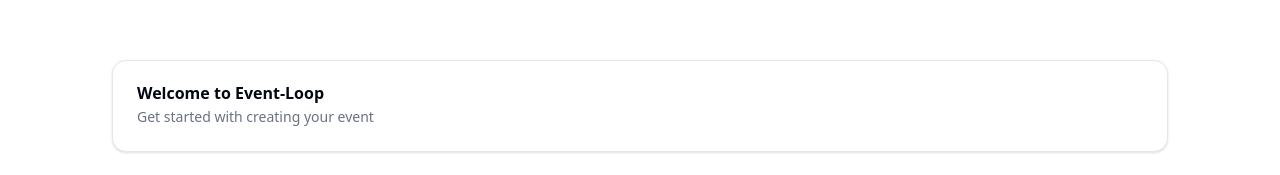
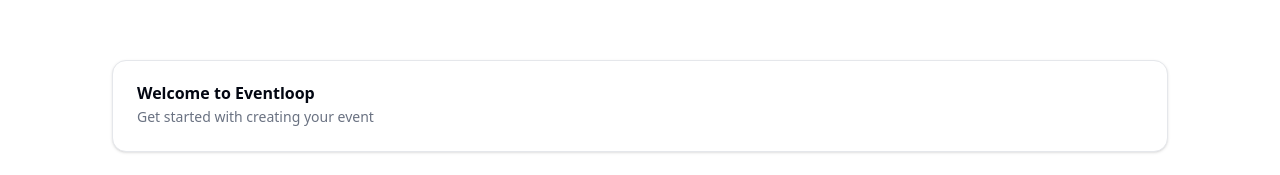
Before and after one commit to event-xyz/eventloop-fe, a Next.js app: page / in a window 1280 px wide. Shown: the part 420-595 px from the top of the page. Built offline with nearby package versions, Linux system fonts and the light colour scheme; no server answers.

Commit message:
misc: change CardTitle

```diff
--- a/app/page.js
+++ b/app/page.js
@@ -208,7 +208,7 @@
 
       <Card className="hover:bg-slate-100 transition duration-200 ease-in-out">
         <CardHeader>
-          <CardTitle>Welcome to Event-Loop</CardTitle>
+          <CardTitle>Welcome to Eventloop</CardTitle>
           <CardDescription>
             Get started with creating your event
           </CardDescription>
```
